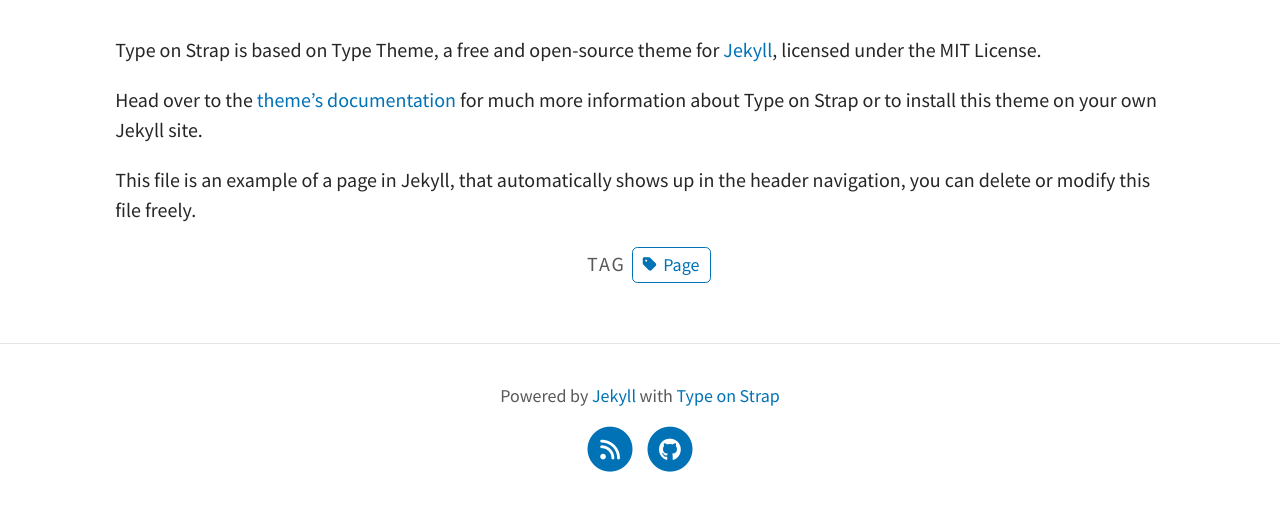
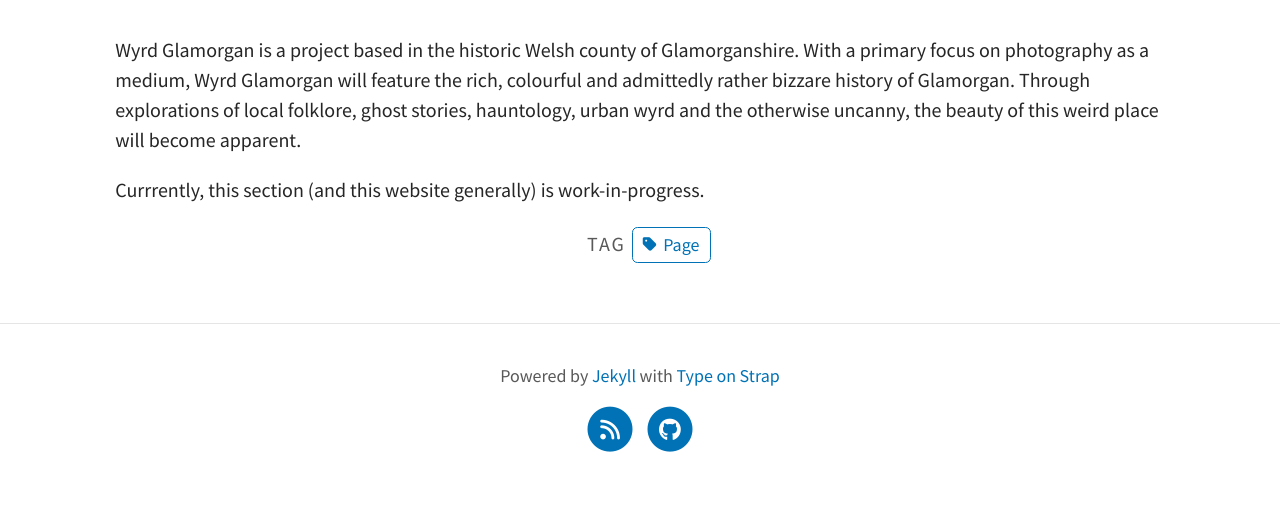
Before and after one commit to wyrdglamorgan/wyrdglamorgan.github.io, a Jekyll site: the page built from pages/about.md, in a window 1280 px wide, cut to the strip 294-805 px from the top of the page. Built offline with Jekyll 4.4.1, drawn with Linux system fonts in a browser that asks for light colours; a script that is not in the unit is left out.

Commit message:
Update about.md

```diff
--- a/pages/about.md
+++ b/pages/about.md
@@ -6,8 +6,7 @@ feature-img: "assets/img/pexels/travel.jpeg"
 tags: [Page]
 ---
 
-Type on Strap is based on Type Theme, a free and open-source theme for [Jekyll](http://jekyllrb.com/), licensed under the MIT License.
+Wyrd Glamorgan is a project based in the historic Welsh county of Glamorganshire. With a primary focus on photography as a medium, Wyrd Glamorgan will feature the rich, colourful and admittedly rather bizzare history of Glamorgan.
+Through explorations of local folklore, ghost stories, hauntology, urban wyrd and the otherwise uncanny, the beauty of this weird place will become apparent.
 
-Head over to the [theme's documentation](https://github.com/sylhare/Type-on-Strap) for much more information about Type on Strap or to install this theme on your own Jekyll site.
-
-This file is an example of a page in Jekyll, that automatically shows up in the header navigation, you can delete or modify this file freely.
+Currrently, this section (and this website generally) is work-in-progress.
```
